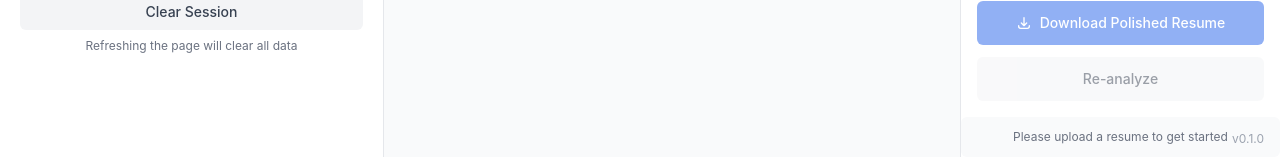
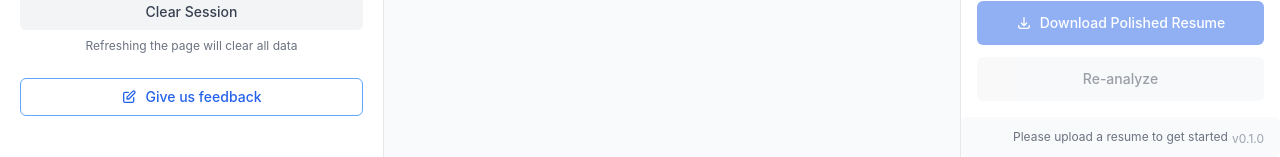
Before and after one commit to ResumAI-TPCC/ResumAI, a React (Vite) app in the folder frontend/: page / in a window 1280 px wide. Shown: the part 643-800 px from the top of the page. Built offline with nearby package versions, Linux system fonts and the light colour scheme; no server answers; the HTML template or start-up script is replaced by a standard one.

Commit message:
feat: add feedback button linking to Google Form (#79)

```diff
--- a/frontend/src/components/Sidebar.jsx
+++ b/frontend/src/components/Sidebar.jsx
@@ -179,6 +179,21 @@ function Sidebar({
               Refreshing the page will clear all data
             </p>
           </div>
+
+          {/* Feedback Link */}
+          <div className="pt-2">
+            <a
+              href="https://docs.google.com/forms/d/e/1FAIpQLSevfYCrmB_-yniCWf_cbTustF0vQ6K76kvYWdGLpvRqoEbl6Q/viewform?usp=dialog"
+              target="_blank"
+              rel="noopener noreferrer"
+              className="flex items-center justify-center gap-2 w-full px-4 py-2 border border-blue-400 text-blue-600 font-medium rounded-md hover:bg-blue-50 transition-colors text-sm"
+            >
+              <svg className="w-4 h-4" fill="none" stroke="currentColor" viewBox="0 0 24 24">
+                <path strokeLinecap="round" strokeLinejoin="round" strokeWidth={2} d="M11 5H6a2 2 0 00-2 2v11a2 2 0 002 2h11a2 2 0 002-2v-5m-1.414-9.414a2 2 0 112.828 2.828L11.828 15H9v-2.828l8.586-8.586z" />
+              </svg>
+              Give us feedback
+            </a>
+          </div>
         </div>
       </div>
     </aside>
```
